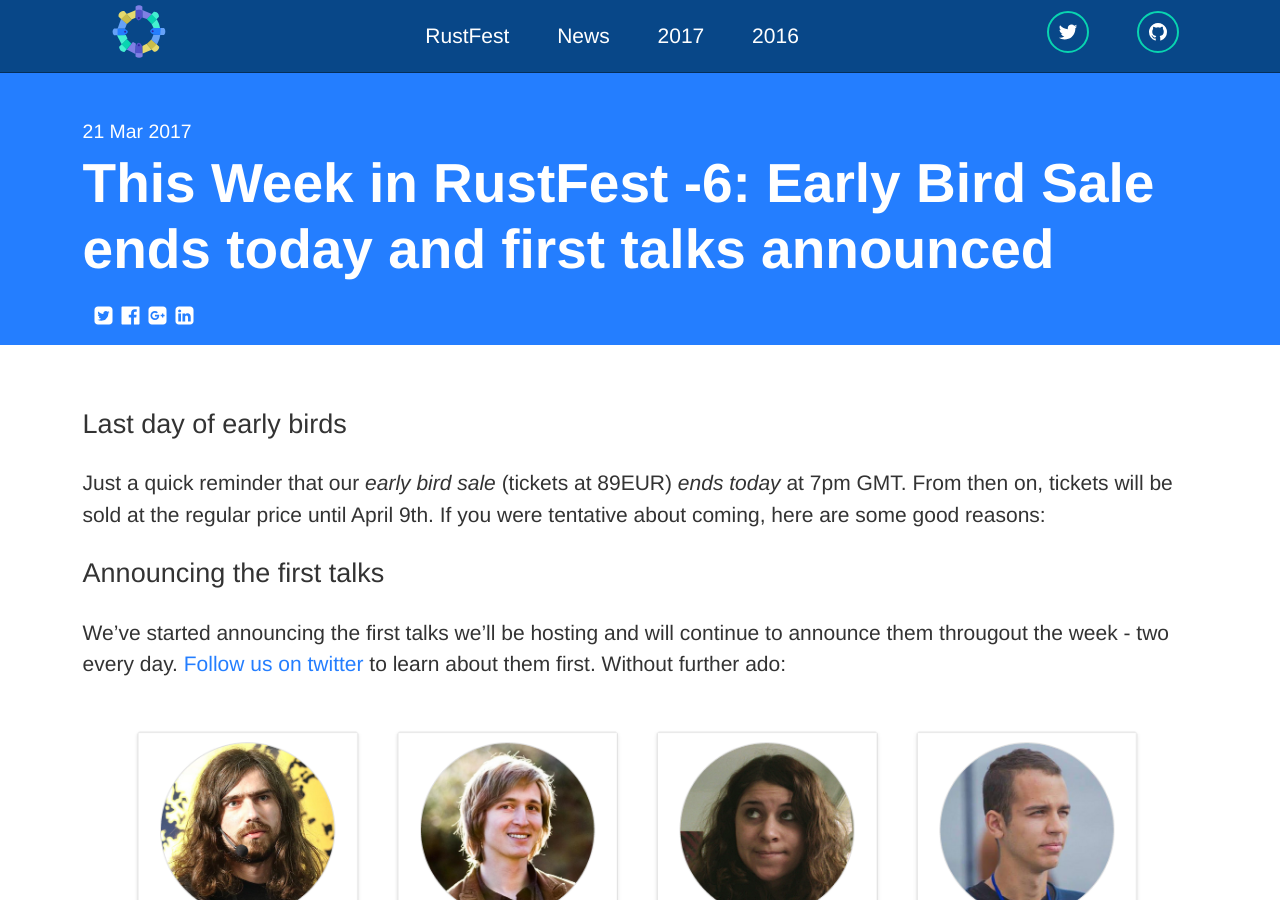
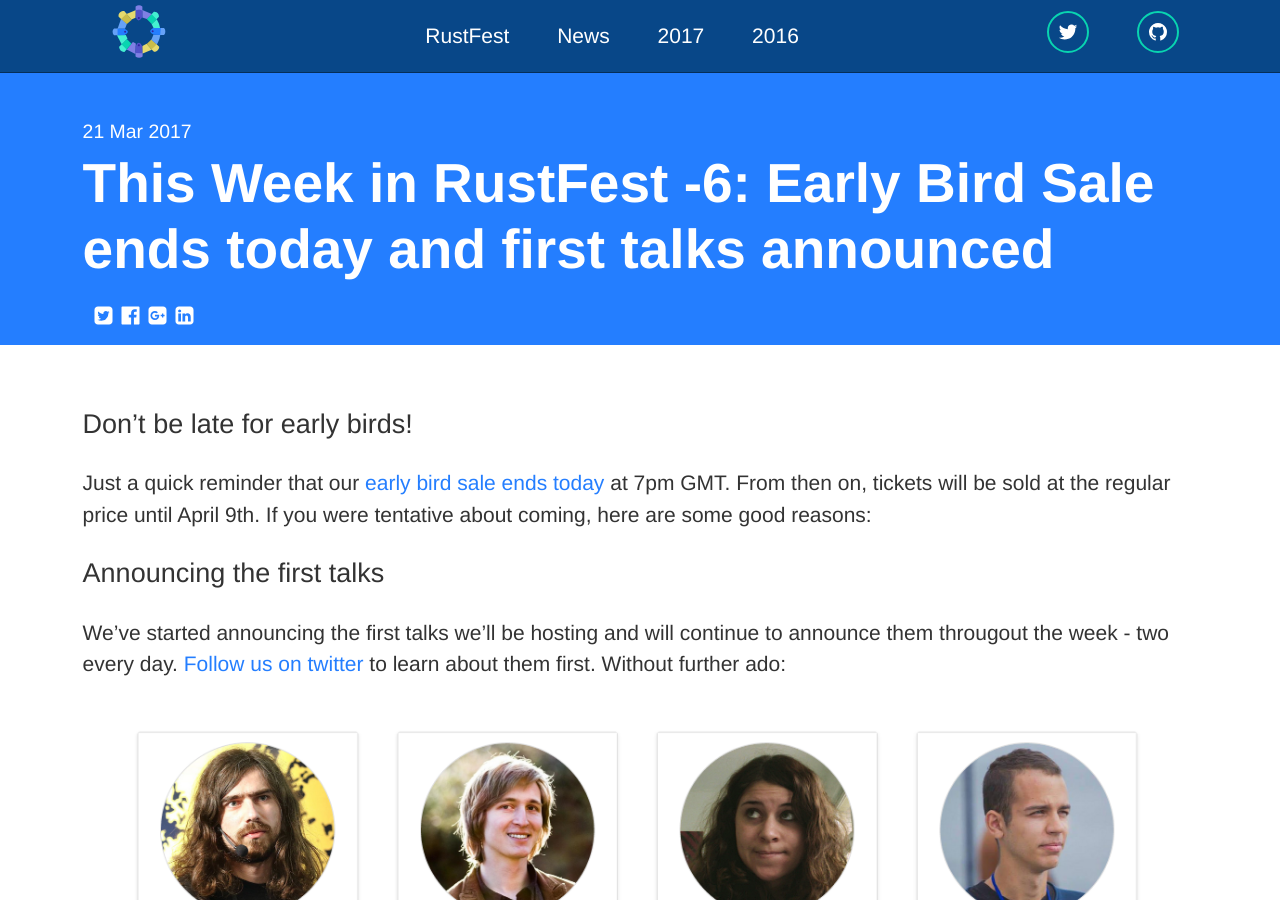
Before and after one commit to RustFestEU/blog.rustfest.eu, a Jekyll site: the page built from _posts/2017-03-21-this-week-in-rustfest-6-early-bird-sales-end-today-and-first-talk-announcements.md, in a window 1280 px wide and 900 px high. Built offline with Jekyll 4.4.1, drawn with Linux system fonts in a browser that asks for light colours.

Commit message:
better first paragraph

```diff
--- a/_posts/2017-03-21-this-week-in-rustfest-6-early-bird-sales-end-today-and-first-talk-announcements.md
+++ b/_posts/2017-03-21-this-week-in-rustfest-6-early-bird-sales-end-today-and-first-talk-announcements.md
@@ -7,9 +7,9 @@
   - badboy
 ---
 
-## Last day of early birds
+## Don't be late for early birds!
 
-Just a quick reminder that our _early bird sale_ (tickets at 89EUR) _ends today_ at 7pm GMT. From then on, tickets will be sold at the regular price until April 9th. If you were tentative about coming, here are some good reasons:
+Just a quick reminder that our [early bird sale ends today](https://ti.to/asquera-event-ug/rustfest-kyiv) at 7pm GMT. From then on, tickets will be sold at the regular price until April 9th. If you were tentative about coming, here are some good reasons:
 
 ## Announcing the first talks
 
```
